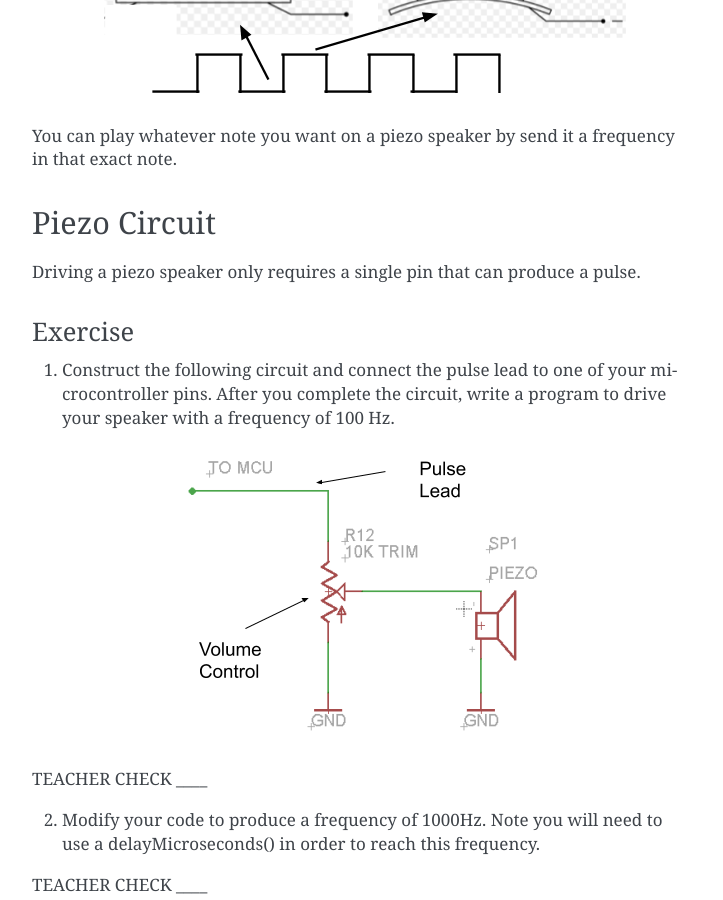
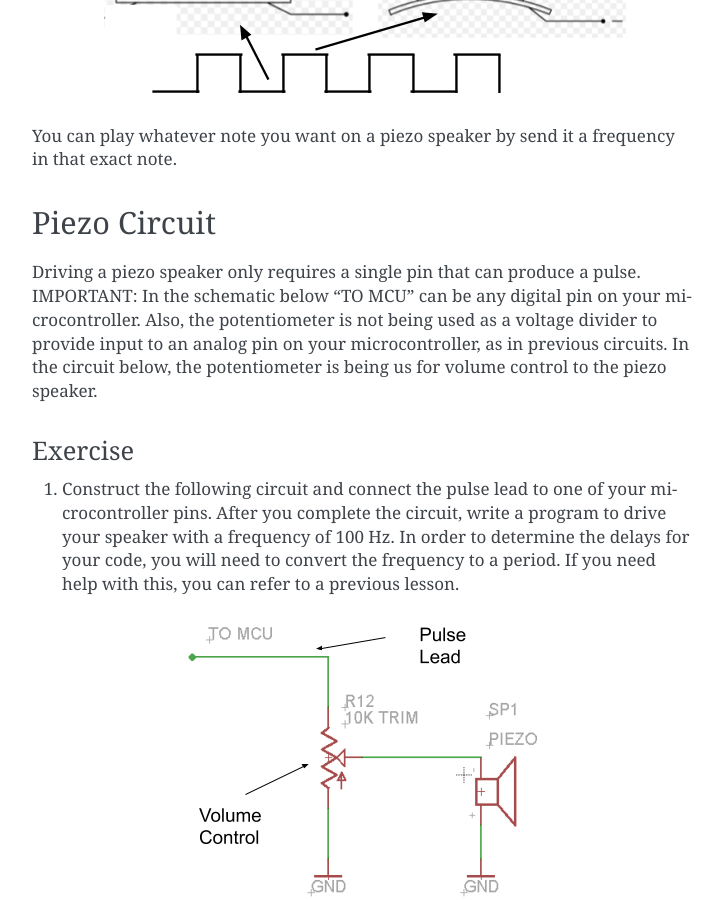
Before and after one commit to maxtkc/mvths-wiki, a Sphinx documentation site: the page built from docs/026-piezo-speaker.rst, in a window 1280 px wide and 900 px high, scrolled down 763 px. Shown: the whole window, without its empty margins (388-1111 px from the left). Built offline with Sphinx 7.4.7, drawn with Linux system fonts in a browser that asks for light colours.

Commit message:
Update 026-piezo-speaker.rst

```diff
--- a/docs/026-piezo-speaker.rst
+++ b/docs/026-piezo-speaker.rst
@@ -30,15 +30,18 @@ You can play whatever note you want on a piezo speaker by send it a frequency in
 Piezo Circuit
 -------------
 
-Driving a piezo speaker only requires a single pin that can produce a
-pulse.
+Driving a piezo speaker only requires a single pin that can produce a pulse. IMPORTANT: In the schematic below "TO MCU" can be any digital
+pin on your microcontroller. Also, the potentiometer is not being used as a voltage divider
+to provide input to an analog pin on your microcontroller, as in previous circuits. In the circuit below, the
+potentiometer is being us for volume control to the piezo speaker.
 
 Exercise
 ~~~~~~~~
 
 1. Construct the following circuit and connect the pulse lead to one of
    your microcontroller pins. After you complete the circuit, write a
-   program to drive your speaker with a frequency of 100 Hz.
+   program to drive your speaker with a frequency of 100 Hz. In order to determine the delays for your code, you will need to convert the frequency to a period.
+   If you need help with this, you can refer to a previous lesson.
 
 .. figure:: images/image111.png
    :alt:
```
